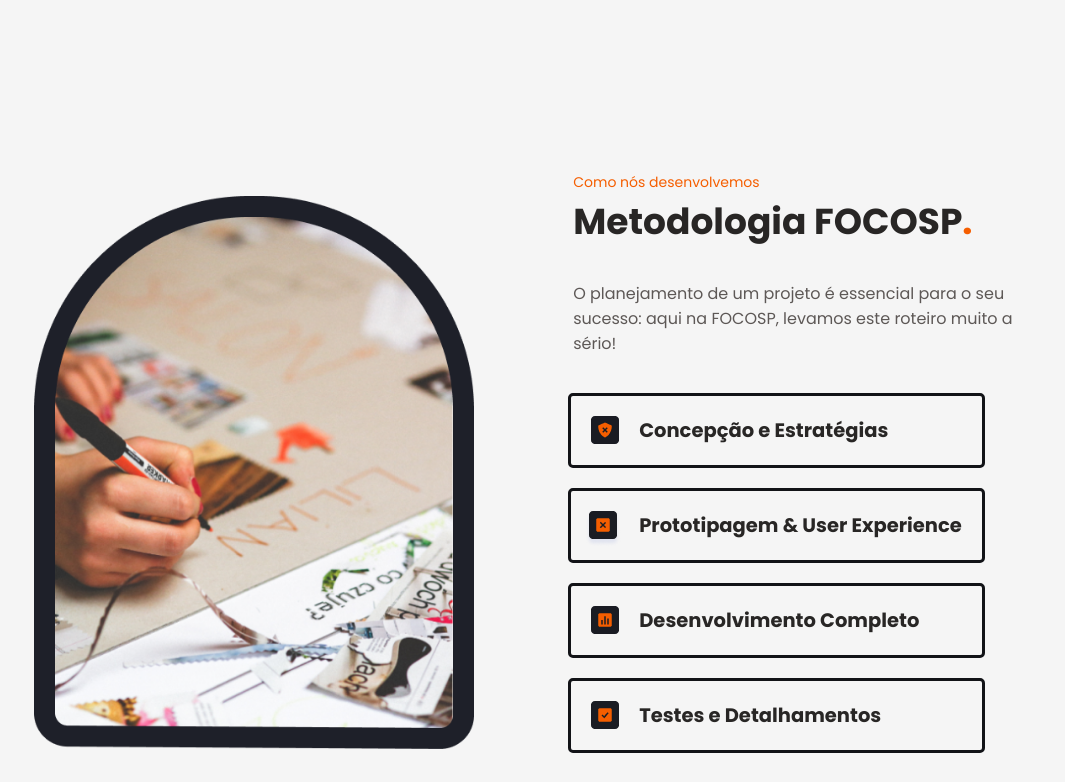
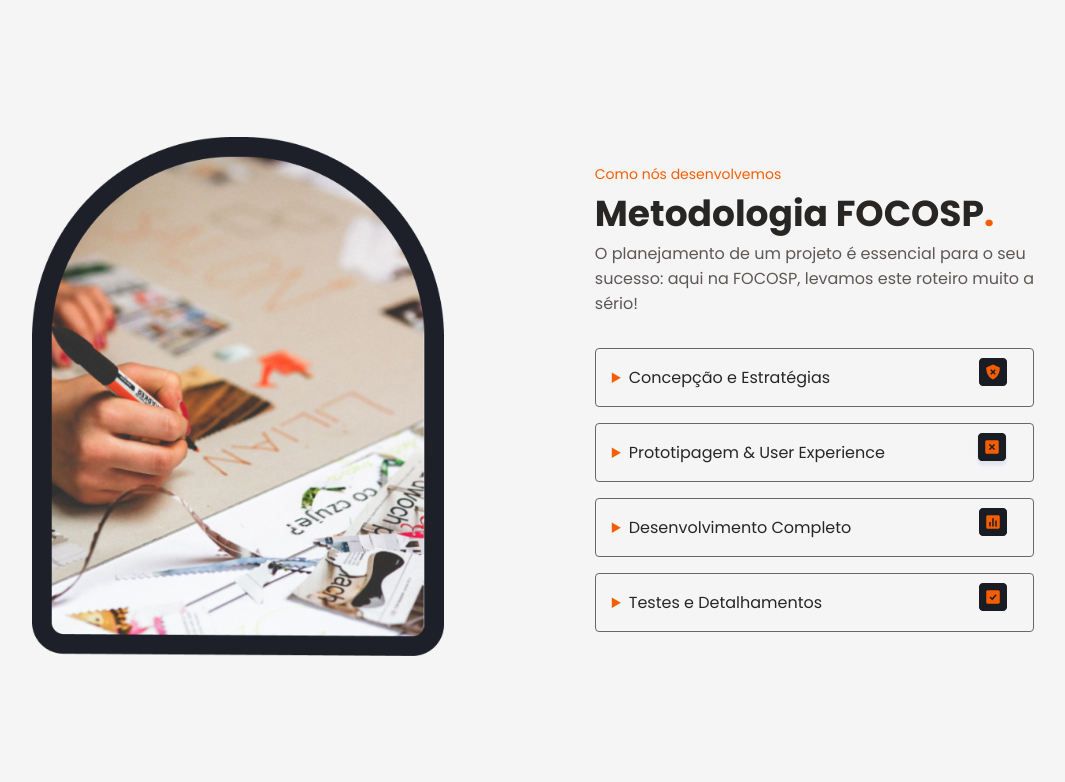
Before and after one commit to Henriquefirst/Focosp, a plain HTML site: page produtos.html in a window 1280 px wide. Shown: the part 1058-1840 px from the top of the page, without its empty margins (103-1168 px from the left). Drawn offline with nearby package versions, Linux system fonts and the light colour scheme.

Commit message:
mudanças no html e css

```diff
--- a/assets/css/styles.css
+++ b/assets/css/styles.css
@@ -489,15 +489,48 @@ padding: 10px 0px 10px;
   justify-content: center;
   align-items: center;
 }
+.content_valores {
+  padding: 1.5rem;
+  grid-column: 2;
+}
 
 .container_valores {
   display: grid;
-  padding: 5rem 0;
-  grid-column: 2;
+  padding: 1rem;
+  margin-bottom: 1rem;
+  border: 1px solid #686868;
+  border-radius: 4px;
+  position: relative;
+  color: var(--title-color);
 }
 
+.container_valores p {
+  color: var(--text-color);
+}
+
+
+details summary::marker {
+  color: #f55e00;
+  transition: 2s;
+}
+
+
+.icon_valores {
+  display: grid;
+  position: absolute;
+  padding-left: 24rem;
+  margin-top: 10px;
+}
+
+.icon_valores2 {
+ position: absolute;
+ margin-top: 10px;
+ padding-left: 23.7rem;
+}
+
+
 .valores_img {
- max-width: 85%;
+ max-width: 80%;
  padding: 1rem;
  justify-self: start;
  margin-top: 2rem;
@@ -515,51 +548,6 @@ padding: 10px 0px 10px;
 .intro_valores span {
   color: #f55e00;
   font-size:  var(--small-font-size);
-}
-
-.intro_valores p {
-  margin-top: 2rem;
-}
-
-.container_valores_focosp {
-  margin-bottom: var(--mb-1-5);
-  margin-right: 3.5rem;
-  font-size:  var(--smaller-font-size);
-  position: relative;
-  right: 10px;
-}
-
-.itens_valores {
-  border: 3px solid #121317;
-  border-radius: 5px;
-  padding: 20px;
-  margin-bottom: 10px;
-}
-
-.icon_valores {
-  display: grid;
-  position: absolute;
-}
-
-.icon_valores2 {
-  display: grid;
-  position: absolute;
-  left: 22px;
-}
-
-.questions_valores {
-  padding: 5px;
-}
-
-
-.title_valores {
-  margin-left: 3rem;
-  cursor: pointer;
-}
-
-.content_valores {
-  overflow: hidden;
-  height: 0;
 }
 
 /*=============== ABOUT ===============*/
--- a/produtos.html
+++ b/produtos.html
@@ -158,76 +158,49 @@
 
  <section class="section_valores">
     <img class="valores_img" src="assets/img/value 2 1.png" alt="">
-    <div class="container_valores">
+    <div class="content_valores">
         <div class="intro_valores">
             <span>Como nós desenvolvemos</span>
             <h1>Metodologia FOCOSP<b class="home__font">.</b></h1>
             <p>O planejamento de um projeto é essencial para o seu<br> sucesso: aqui na FOCOSP, levamos este roteiro muito a<br> sério!</p>
          </div>
-
-        <div class="container_valores_focosp">
-         <div class="questions_valores">
-             <div class="itens_valores">
                  <i class="icon_valores">
                      <img src="./assets/img/trust icon.png" alt="">
                  </i>
-                 <h2 class="title_valores">
-                    Concepção e Estratégias
-                 </h2>
-             </div>
-          </div>
+                 <details class="container_valores">
+                 <summary class="reazons-valores">Concepção e Estratégias</summary>
+                 <p>O planejamento de um projeto é essencial para o seu<br>
+                    sucesso: aqui na FOCOSP, levamos este roteiro muito<br> a sério!</p>
+                </details>
 
-          <div class="content_valores">
-             <p class="description">Todos os nossos trabalhos são desenvolvidos de<br> forma autêntica, responsável e cuidadosa.
-                 Cumprimos o<br> solicitado e sempre fazemos o melhor para sua Empresa.</p>
-         </div>
-
-         <div class="questions_valores">
-         <div class="itens_valores">
                 <i class="icon_valores2">
                     <img src="./assets/img/autencit icon.png" alt="">
                 </i>
-              <h2 class="title_valores">
-                Prototipagem & User Experience
-              </h2>
-         </div>
+                <details class="container_valores">
+                <summary class="reazons-valores">Prototipagem & User Experience</summary>
+                <p>Aqui, nós damos uma identidade, aprofundamos <br>
+                     a concepção e transformamos seu projeto em <br>
+                      algo vivo e visual. Com isso estabelecido, já <br> poderemos codá-lo!</p>
+               </details>
 
-              <div class="content_valores">
-              <p class="description">Todos os nossos trabalhos são desenvolvidos de<br> forma autêntica, responsável e cuidadosa.
-                  Cumprimos o<br> solicitado e sempre fazemos o melhor para sua Empresa.</p>
-          </div>
-         </div>
-
-         <div class="questions_valores">
-         <div class="itens_valores">
-             <i class="icon_valores" >
+               <i class="icon_valores">
                 <img src="./assets/img/respect icon.png" alt="">
             </i>
-              <h2 class="title_valores">
-                Desenvolvimento Completo
-              </h2>
+            <details class="container_valores">
+            <summary class="reazons-valores">Desenvolvimento Completo</summary>
+            <p>O planejamento de um projeto é essencial para o seu<br>
+               sucesso: aqui na FOCOSP, levamos este roteiro muito<br> a sério!</p>
+           </details>
 
-              <div class="content_valores">
-              <p class="description"></p>
-              </div>
-           </div>
-          </div>
-            <div class="questions_valores">
-          <div class="itens_valores">
-             <i class="icon_valores" >
+           <i class="icon_valores">
             <img src="./assets/img/guarantee icon.png" alt="">
         </i>
-              <h2 class="title_valores">
-                Testes e Detalhamentos
-              </h2>
+        <details class="container_valores">
+        <summary class="reazons-valores">Testes e Detalhamentos</summary>
+        <p>O planejamento de um projeto é essencial para o seu<br>
+           sucesso: aqui na FOCOSP, levamos este roteiro muito<br> a sério!</p>
+       </details>
 
-              <div class="content_valores">
-              <p class="descripition"></p>
-             </div>
-         </div>
-      </div>
-     </div>
-    </div>
 </section>
 
         <!--==================== CONTACT ====================-->
```
Also changed, not shown: institucional.html (+24 -49 lines), assets/img/icon 2 png.png (added). Lines whose indentation alone changed are shown as unchanged.
